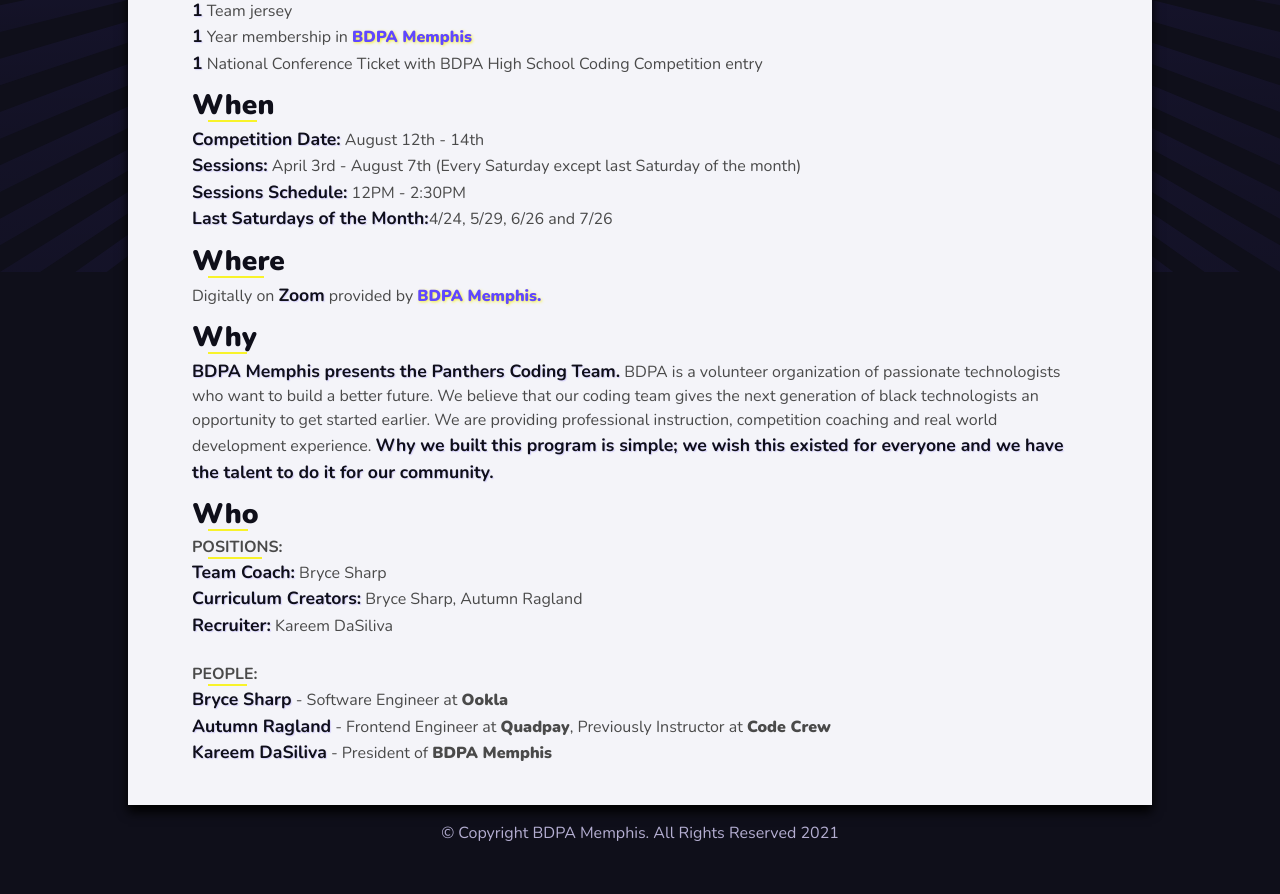
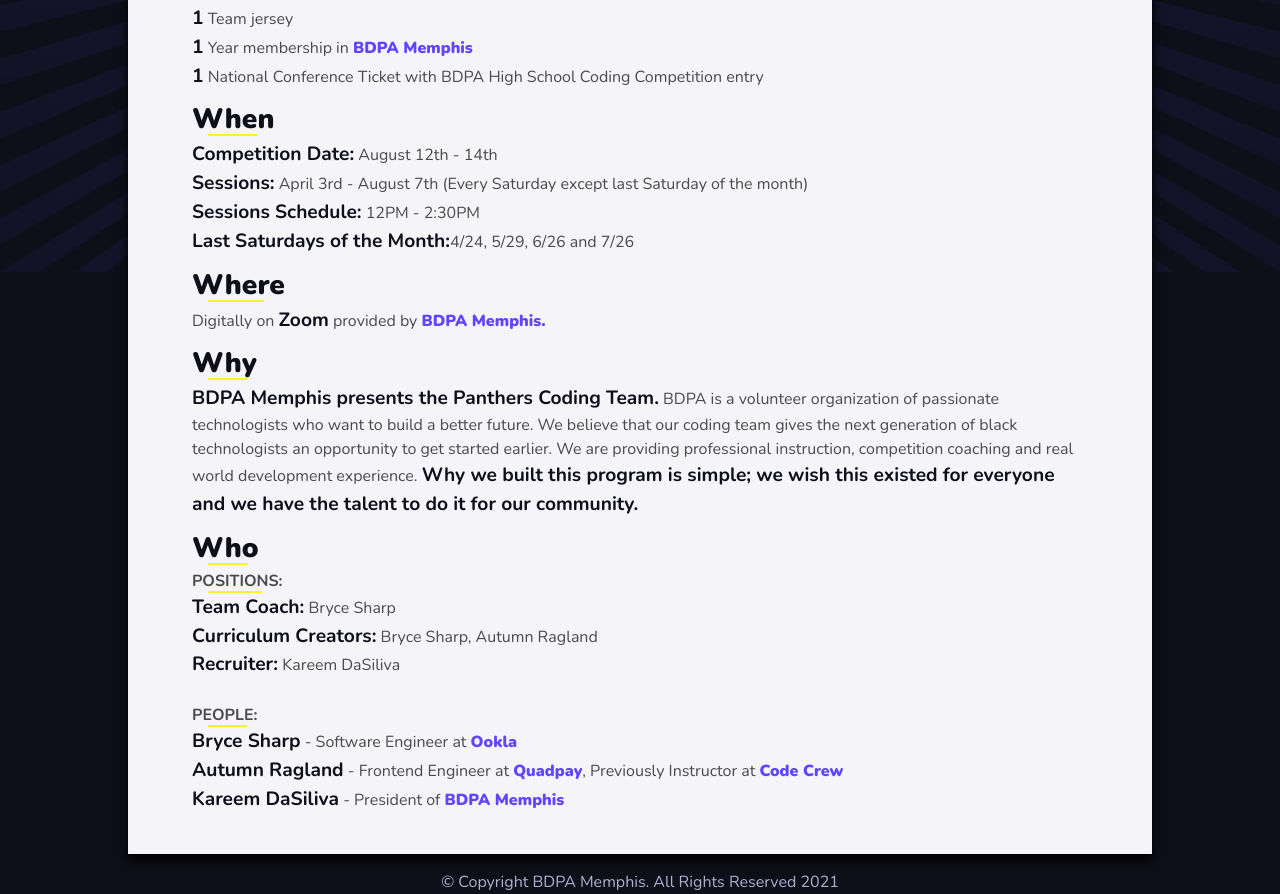
Before and after one commit to binarywhisperer/panthers-coding-team-site, a Vue app: page / in a window 1280 px wide. Shown: the part 528-1422 px from the top of the page. Before the commit the page ends 1373 px from the top, so only its background shows below. Built offline with nearby package versions, Linux system fonts and the light colour scheme; a web font is replaced by a local one.

Commit message:
Less busy strong and a tags. Tillers feedback

```diff
--- a/src/scss/_globals.scss
+++ b/src/scss/_globals.scss
@@ -19,10 +19,10 @@ body{
 }
 
 strong{
-    font-size: 1.1rem;
+    font-size: 1.2rem;
     font-family: 900;
     color: $my-color-dark;
-    text-shadow: 1px 1px 1px transparentize($my-color-primary, .8);
+
 }
 
 a{
@@ -30,7 +30,7 @@ a{
   font-weight: 900;
 
   &.pct-link{
-    text-shadow: 1px 1px 3px $my-color-accent;
+
     color: $my-color-primary;
   }
 
--- a/src/views/Home.vue
+++ b/src/views/Home.vue
@@ -41,9 +41,9 @@
         <strong>Recruiter:</strong> Kareem DaSiliva<br>
         <br>
         <h4>PEOPLE:</h4>
-        <strong>Bryce Sharp</strong> - Software Engineer at <a href="https://www.ookla.com/">Ookla</a><br>
-        <strong>Autumn Ragland</strong> - Frontend Engineer at <a href="https://www.quadpay.com/">Quadpay</a>, Previously Instructor at <a href="https://www.code-crew.org/">Code Crew</a><br>
-        <strong>Kareem DaSiliva</strong> - President of <a href="https://bdpamemphis.org/">BDPA Memphis</a><br>
+        <strong>Bryce Sharp</strong> - Software Engineer at <a class="pct-link" href="https://www.ookla.com/">Ookla</a><br>
+        <strong>Autumn Ragland</strong> - Frontend Engineer at <a class="pct-link" href="https://www.quadpay.com/">Quadpay</a>, Previously Instructor at <a class="pct-link" href="https://www.code-crew.org/">Code Crew</a><br>
+        <strong>Kareem DaSiliva</strong> - President of <a class="pct-link" href="https://bdpamemphis.org/">BDPA Memphis</a><br>
     </div>
   </div>
 </template>
```
